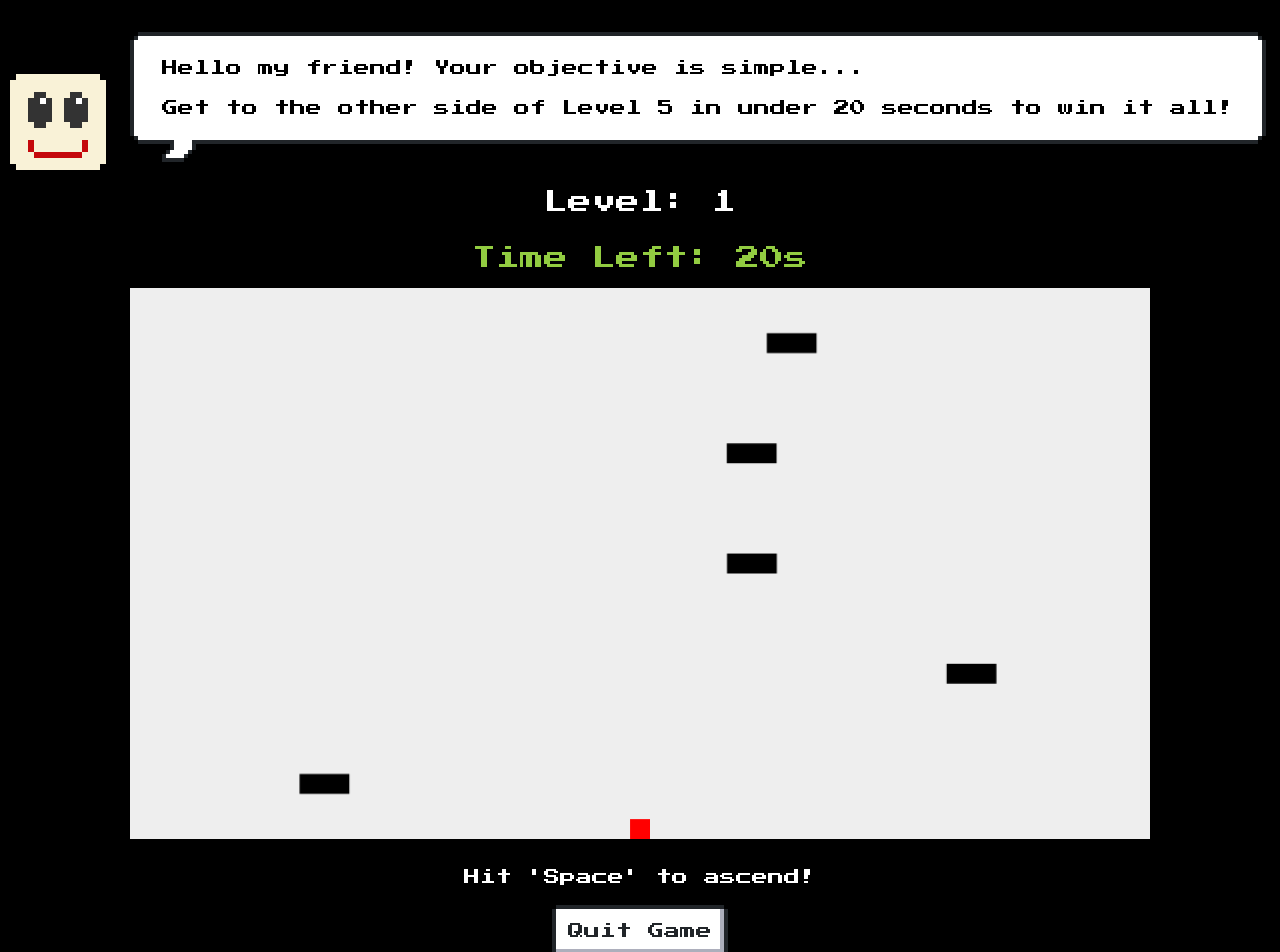
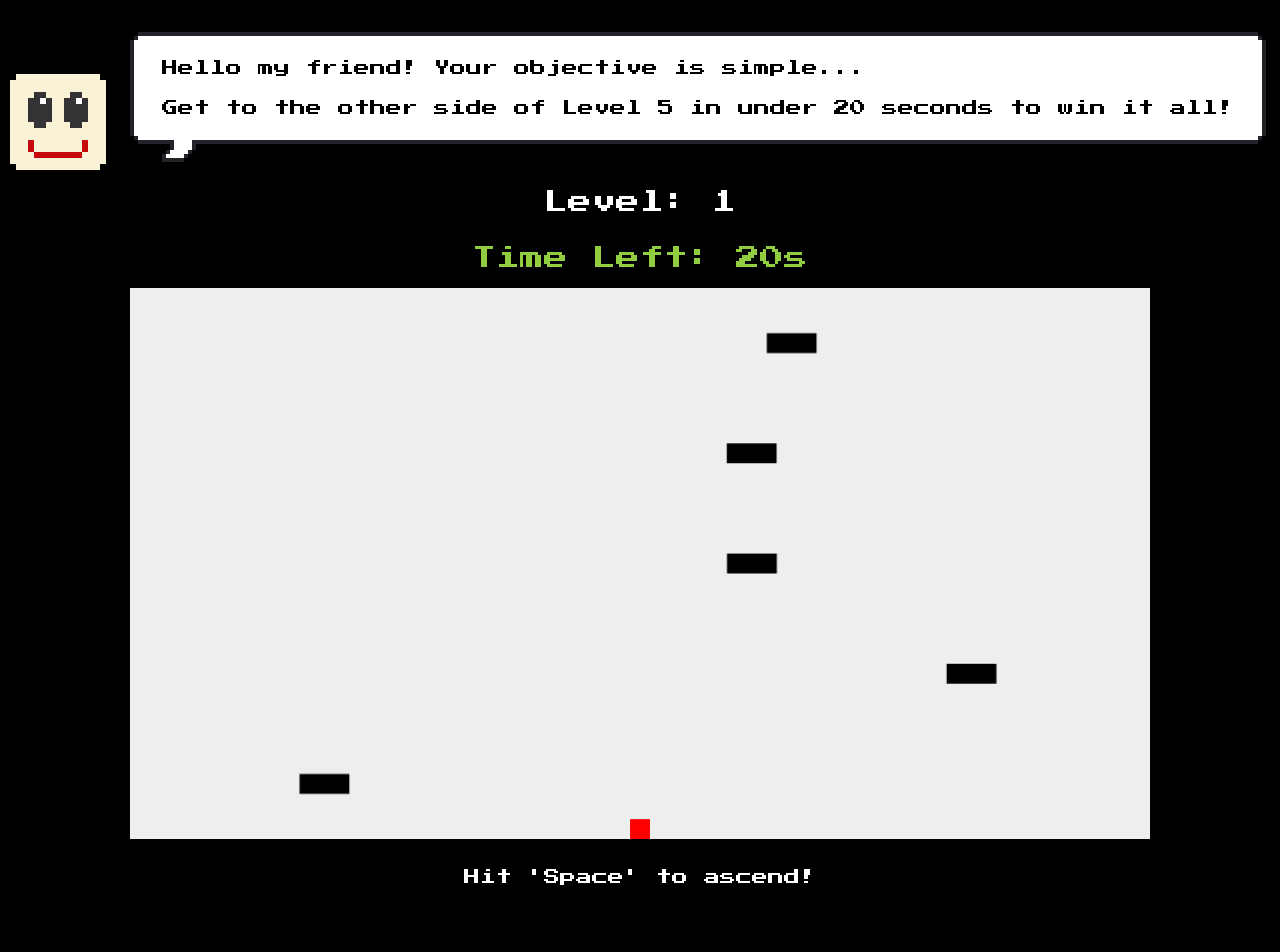
Before and after one commit to nasseh101/the-other-side, a Vue app: page / in a window 1280 px wide. Shown: the top 952 px of the page. After the commit the page ends 905 px from the top, so only its background shows below. Built offline with nearby package versions, Linux system fonts and the light colour scheme; a small style sheet from the web is missing.

Commit message:
Finished the first iteration of the prototype

```diff
--- a/src/App.vue
+++ b/src/App.vue
@@ -29,10 +29,9 @@
     <br>
     <p>Hit 'Space' to ascend!</p>
     <section>
-      <button type="button" class="nes-btn" @click="showGameModal('quit-modal-dialog')">
-        Quit Game
-      </button>
-      <br>
+<!--      <button type="button" class="nes-btn" @click="showGameModal('quit-modal-dialog')">-->
+<!--        Quit Game-->
+<!--      </button>-->
       <dialog class="nes-dialog is-dark is-rounded" id="quit-modal-dialog">
         <form method="dialog">
           <p>Giving up already?</p>
```
